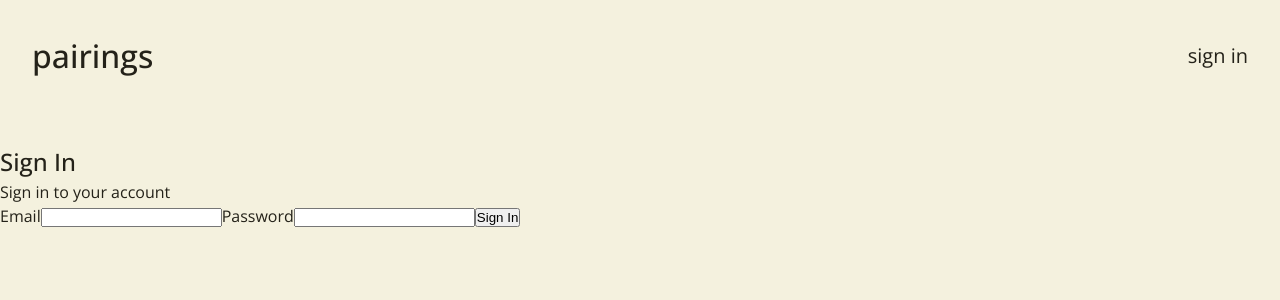
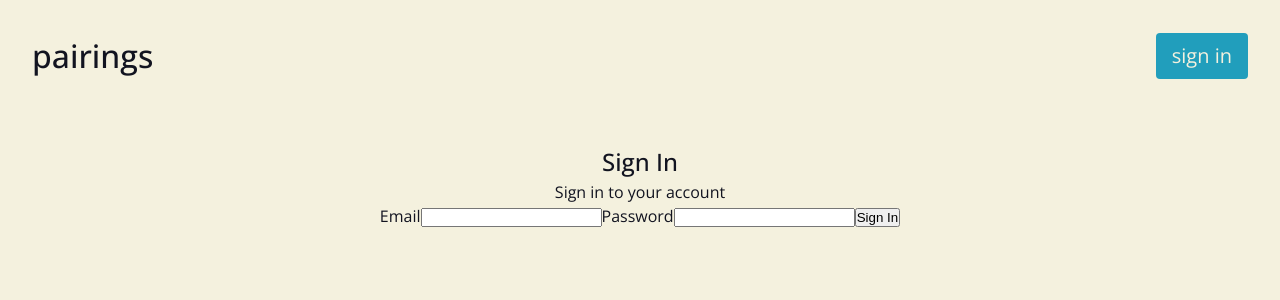
Before and after one commit to mreed4/pairing, a React (Vite) app: page /sign-in in a window 1280 px wide. Shown: the top 300 px of the page. Built offline with nearby package versions, Linux system fonts and the light colour scheme.

Commit message:
Content, styling

```diff
--- a/src/Components/App.jsx
+++ b/src/Components/App.jsx
@@ -24,10 +24,15 @@ function Header() {
               <li>
                 <a href="#features">Features</a>
               </li>
+              <li>
+                <a href="#pricing">Pricing</a>
+              </li>
             </>
           )}
           <li>
-            <Link to="/sign-in">Sign In</Link>
+            <Link to="/sign-in" className="sign-in-link">
+              Sign In
+            </Link>
           </li>
         </ul>
       </nav>
--- a/src/Components/Pages/SignInPage.jsx
+++ b/src/Components/Pages/SignInPage.jsx
@@ -1,6 +1,8 @@
+import "../../assets/css/SignInPage.css";
+
 export default function SignInPage() {
   return (
-    <div>
+    <div id="sign-in-page" className="app-page fade-in">
       <h2>Sign In</h2>
       <p>Sign in to your account</p>
       <form>
--- a/src/Components/Pages/StartPage.jsx
+++ b/src/Components/Pages/StartPage.jsx
@@ -1,38 +1,48 @@
 import { Link, useLocation } from "react-router-dom";
-import { useEffect } from "react";
+import { useEffect, useRef } from "react";
 
 import "../../assets/css/StartPage.css";
 
-function cycleThroughWords() {
-  const words = ["build", "design", "develop", "create", "grow"];
+// function cycleThroughWords() {
+//   const words = ["build", "design", "develop", "create", "grow"];
 
-  let i = 0;
+//   let i = 0;
 
-  setInterval(() => {
-    const word = document.getElementById("word");
-    word.innerText = words[i];
-    i = (i + 1) % words.length;
-  }, 1000);
-}
+//   setInterval(() => {
+//     const word = document.getElementById("word");
+//     word.innerText = words[i];
+//     i = (i + 1) % words.length;
+//   }, 1000);
+// }
 
 export default function StartPage() {
   const location = useLocation();
+
+  const wordRef = useRef();
+
+  function cycleThroughWords() {
+    const words = ["build", "design", "develop", "create", "grow"];
+
+    let i = 0;
+
+    setInterval(() => {
+      wordRef.current.innerText = words[i];
+      i = (i + 1) % words.length;
+    }, 1000);
+  }
+
   useEffect(() => {
     if (location.pathname === "/") {
-      // cycleThroughWords();
+      cycleThroughWords();
     }
   }, []);
 
   return (
-    <div id="start-page">
+    <div id="start-page" className="app-page fade-in">
       <section id="intro">
         <div>
           <p>
-            We connect you to others to help you{" "}
-            <span id="word" className="word">
-              build
-            </span>
-            .
+            We connect you to others to help you <span id="word" className="word" ref={wordRef}></span>.
           </p>
         </div>
       </section>
@@ -40,14 +50,10 @@ export default function StartPage() {
         <div>
           <h2>About</h2>
           <p>
-            Pairings is a primarily a platform that matches&nbsp;<span className="green keyword">new designers</span>&nbsp;with&nbsp;
-            <span className="blue keyword">new developers</span>. If you need to pad your portfolio, or just want to work on a project with
-            someone else, then this is the place for you.
+            Pairings is firstly a platform that matches new designers with new developers. If you need to pad your portfolio, or just want
+            to work on a project with someone else, then this is the place for you.
           </p>
-          <p>
-            It can also be used to pair&nbsp;<span className="blue keyword">new developers</span>&nbsp;with&nbsp;
-            <span className="green keyword">more experienced developers</span>.
-          </p>
+          <p>It can also be used to pair new developers with more experienced developers.</p>
           <p>We believe that the best way to learn is to work with others, and we want to help you find the right people to work with.</p>
         </div>
       </section>
--- a/src/assets/css/App.css
+++ b/src/assets/css/App.css
@@ -33,12 +33,22 @@ header ul li {
   font-size: 1.25rem;
 }
 
+header .sign-in-link {
+  display: inline-block;
+  padding: 0.5rem 1rem;
+  border-radius: 0.25rem;
+  background-color: var(--blue);
+  margin-left: 2rem;
+  font-size: 1.25rem;
+  color: var(--white);
+}
+
 .fade-in {
-  animation: fadeIn ease 1s;
-  -webkit-animation: fadeIn ease 1s;
-  -moz-animation: fadeIn ease 1s;
-  -o-animation: fadeIn ease 1s;
-  -ms-animation: fadeIn ease 1s;
+  animation: fadeIn ease 125ms;
+  -webkit-animation: fadeIn ease 125ms;
+  -moz-animation: fadeIn ease 125ms;
+  -o-animation: fadeIn ease 125ms;
+  -ms-animation: fadeIn ease 125ms;
 }
 
 .pink {
--- /dev/null
+++ b/src/assets/css/SignInPage.css
@@ -0,0 +1,8 @@
+#sign-in-page {
+  display: flex;
+  flex-direction: column;
+  justify-content: center;
+  align-items: center;
+  /* padding: 0 2rem; */
+  /* border: 1px solid red; */
+}
--- a/src/assets/css/StartPage.css
+++ b/src/assets/css/StartPage.css
@@ -12,7 +12,7 @@
   height: calc(100dvh - 112px) !important;
   /* border-radius: 1rem; */
   /* margin: 0 0.5rem; */
-  background-image: url("./img/pexels-fauxels-3184291.jpg");
+  background-image: url("/public/img/pexels-fauxels-3184291.jpg");
   background-size: cover;
   overflow: hidden;
 
@@ -21,7 +21,7 @@
 
 #intro > div {
   background-color: hsla(0, 0%, 0%, 0.1);
-  backdrop-filter: blur(10px) saturate(75%);
+  backdrop-filter: blur(15px) saturate(75%);
   height: 100%;
   /* z-index: 4; */
   width: 100%;
@@ -29,6 +29,7 @@
   flex-direction: column;
   justify-content: center;
   align-items: center;
+  transition: background-color 125ms ease-out, backdrop-filter 125ms ease-out;
 }
 
 #intro p {
@@ -50,9 +51,11 @@
 
 #about {
   padding: 4rem 0 !important;
-  margin-bottom: 8rem;
+  margin-bottom: 4rem;
   align-items: flex-start !important;
   justify-content: flex-start !important;
+
+  border-bottom: 2px solid var(--white-dark);
 }
 
 #about > div {
@@ -87,6 +90,7 @@
   border-radius: 1rem;
   margin: 0 0.5rem;
   border: 2px solid var(--white-dark); */
+  border-bottom: 2px solid var(--white-dark);
 }
 
 #features > div {
@@ -145,29 +149,24 @@
   width: 100%;
   max-width: 1024px;
   margin: 0 auto;
-  /* border: 1px solid red; */
 }
 
 .pricing-plans {
   display: flex;
   flex-direction: row;
-  justify-content: space-between;
+  justify-content: flex-start;
   align-items: flex-start;
   margin: 2rem 0;
-}
-
-.pricing-plan-labels {
-  /* width: 300px; */
-}
-
-.pricing-plans {
-  flex: 1;
 }
 
 .pricing-plan-labels li,
 .pricing-plans li {
   padding: 0.5rem 0;
   font-size: 1.15rem;
+}
+
+.pricing-plan-labels {
+  /* width: 300px; */
 }
 
 .pricing-plan-labels * {
@@ -179,11 +178,14 @@
 }
 
 .pricing-plan {
-  /* width: calc(100% / 3 - 6rem); */
-  margin: 0 2rem;
-  /* border: 1px solid red; */
-  border-left: 2px solid var(--white-dark);
-  padding-left: 2rem;
+  margin: 0 4rem;
+  flex: 1;
+
+  text-align: center;
+}
+
+.pricing-plan li {
+  text-align: center;
 }
 
 .pricing-plans ul {
@@ -194,7 +196,20 @@
 
 @media (prefers-color-scheme: dark) {
   #intro > div {
-    background-color: hsla(0, 0%, 0%, 0.4);
-    backdrop-filter: blur(10px) saturate(35%);
+    background-color: hsla(231.4, 28%, 9.8%, 0.8);
+    backdrop-filter: blur(10px) brightness(75%);
+  }
+
+  #about,
+  #features {
+    border-bottom: 2px solid hsl(231.4, 28%, 13.8%);
+  }
+
+  #intro p .word {
+    color: var(--gold);
+  }
+
+  #about p:first-of-type {
+    color: var(--gold);
   }
 }
--- a/src/assets/css/index.css
+++ b/src/assets/css/index.css
@@ -9,7 +9,7 @@
   --blue: #219ebc;
   --gold: #ffb703;
   --green: #3ec300;
-  --black: hsl(50, 19%, 12%);
+  --black: #121420;
 
   color-scheme: light dark;
   color: var(--black);
@@ -24,6 +24,11 @@
   -webkit-text-size-adjust: 100%;
 
   transition: color 125ms ease-out, background 125ms ease-out;
+}
+
+::selection {
+  color: var(--white);
+  background: var(--black);
 }
 
 * {
@@ -51,6 +56,11 @@ body {
     color: var(--white);
     background: var(--black);
   }
+
+  ::selection {
+    color: var(--black);
+    background: var(--white);
+  }
 }
 
 @media (prefers-reduced-motion: reduce) {
```
